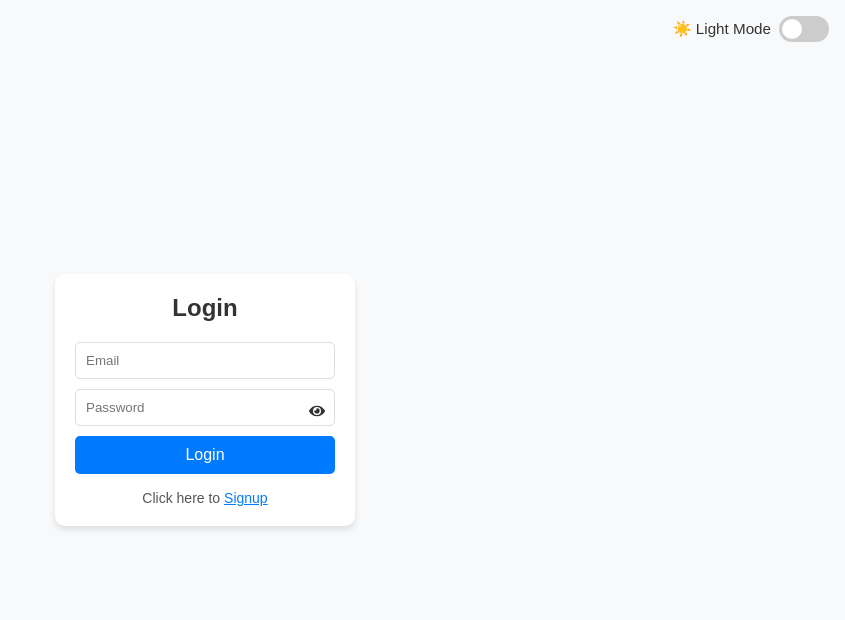
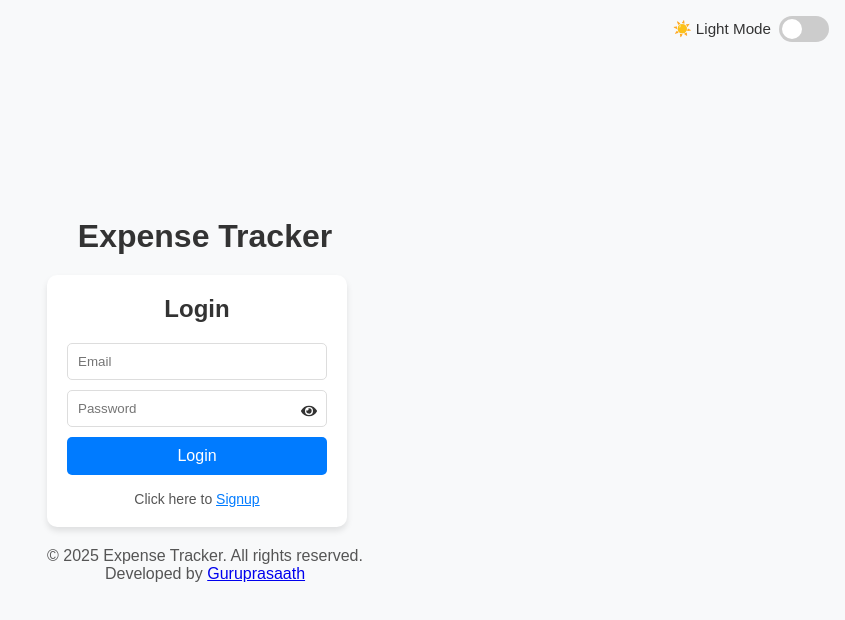
Before and after one commit to Gurukprs/Expense_Tracker, a React (Vite) app in the folder client/: page / in a window 1280 px wide. Shown: the top 620 px of the page, without its empty margins (435-1280 px from the left). Built offline with nearby package versions, Linux system fonts and the light colour scheme.

Commit message:
Update Login.jsx

```diff
--- a/client/src/pages/Login.jsx
+++ b/client/src/pages/Login.jsx
@@ -26,7 +26,7 @@ const Login = () => {
           <span className="slider round"></span>
         </label>
       </div>
-
+      <h1 style={{ textAlign: 'center', marginBottom: '20px' }}>Expense Tracker</h1>
       <div className="auth-form">
         <h2>Login</h2>
         <form onSubmit={handleSubmit}>
@@ -72,6 +72,10 @@ const Login = () => {
           </Link>
         </p>
       </div>
+      <footer style={{ textAlign: 'center', marginTop: '20px' }}>
+        <p>&copy; 2025 Expense Tracker. All rights reserved.</p>
+        <p>Developed by <a href="https://guruprasaaths.netlify.app" target="_blank" rel="noopener noreferrer">Guruprasaath</a></p>
+        </footer>
     </div>
   );
 };
```
